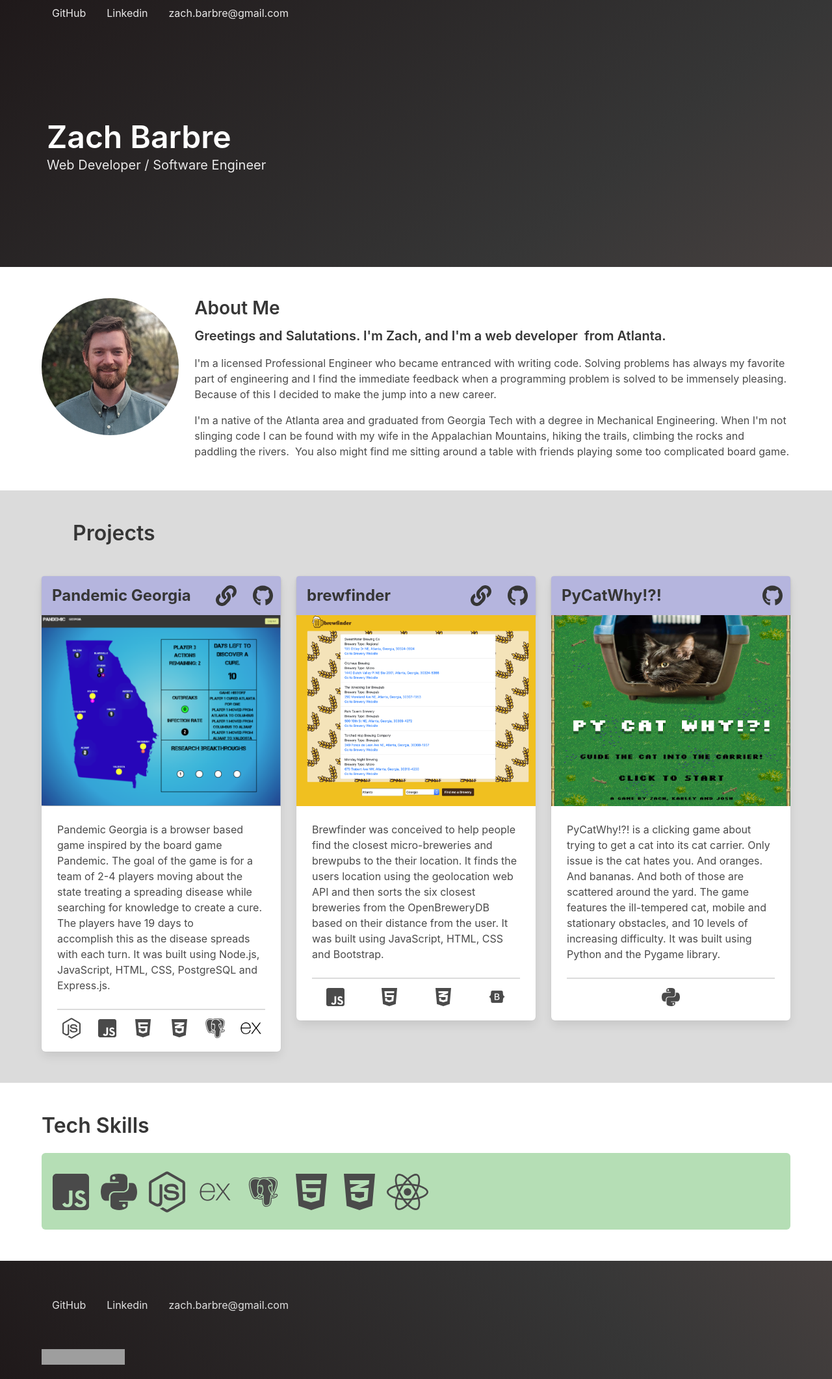
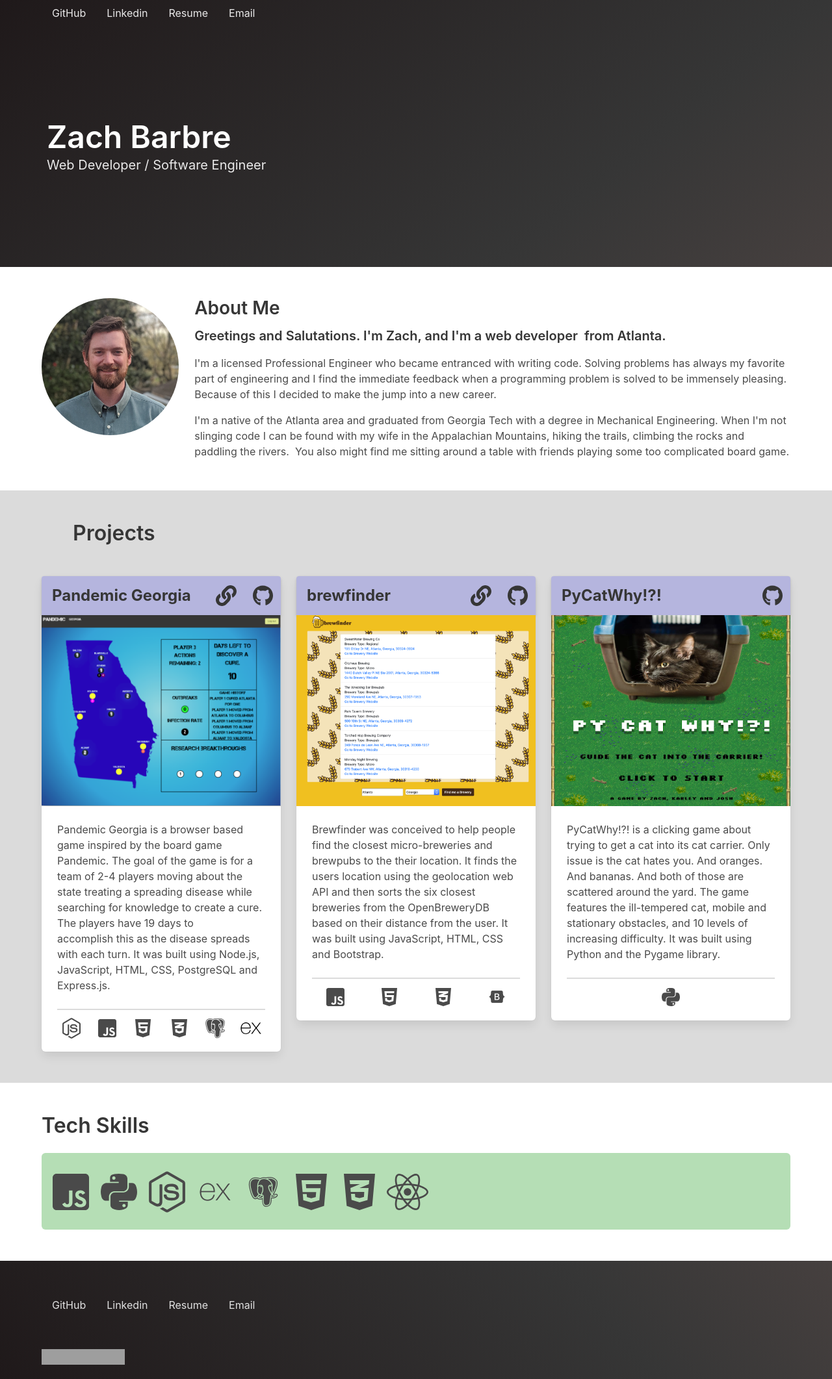
Before and after one commit to ZachBarbre/portfolio, a plain HTML site: page index.html in a window 1280 px wide. Shown: the whole page at 65% size. Drawn offline with nearby package versions, Linux system fonts and the light colour scheme; grey boxes are pictures that could not be loaded.

Commit message:
add resume, change email to just a link

```diff
--- a/index.html
+++ b/index.html
@@ -44,8 +44,9 @@
             <ul>
               <li><a href="https://github.com/ZachBarbre">GitHub</a></li>
               <li><a href="https://linkedin.com/in/zachbarbre">Linkedin</a></li>
+              <li><a href="/Zach-Barbre-Resume.pdf">Resume</a></li>
               <li>
-                <a href="mailto:zach.barbre@gmail.com">zach.barbre@gmail.com</a>
+                <a href="mailto:zach.barbre@gmail.com">Email</a>
               </li>
             </ul>
           </div>
@@ -331,8 +332,9 @@
           <ul class="">
             <li><a href="https://github.com/ZachBarbre">GitHub</a></li>
             <li><a href="https://linkedin.com/in/zachbarbre">Linkedin</a></li>
+            <li><a href="/Zach-Barbre-Resume.pdf">Resume</a></li>
             <li>
-              <a href="mailto:zach.barbre@gmail.com">zach.barbre@gmail.com</a>
+              <a href="mailto:zach.barbre@gmail.com">Email</a>
             </li>
           </ul>
         </nav>
```
Also changed, not shown: 1 other file.
